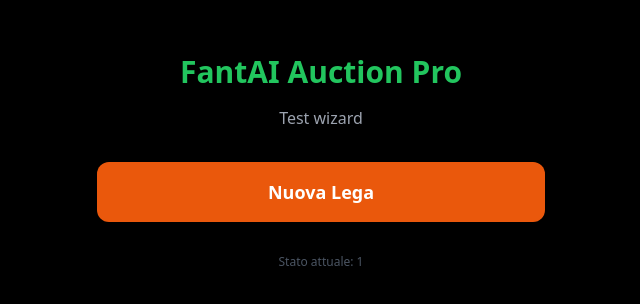
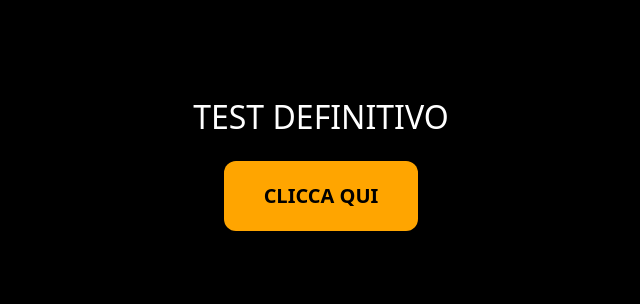
Before and after one commit to Ziorub96/FantAI-Auction-Pro, a Next.js app: page / in a window 1280 px wide. Shown: the part 238-542 px from the top of the page, without its empty margins (319-959 px from the left). Built offline with nearby package versions, Linux system fonts and the light colour scheme.

Commit message:
Update page.tsx

```diff
--- a/src/app/page.tsx
+++ b/src/app/page.tsx
@@ -1,47 +1,38 @@
 "use client";
-import { useState } from "react";
+
 export default function Home() {
-  const [passo, setPasso] = useState(1);
   return (
-    <main className="min-h-screen bg-black text-white flex items-center justify-center p-6">
-      <div className="w-full max-w-md text-center">
-        {passo === 1 && (
-          <div>
-            <h1 className="text-3xl font-bold text-green-500 mb-4">
-              FantAI Auction Pro
-            </h1>
-            <p className="text-gray-400 mb-8">
-              Test wizard
-            </p>
-            <button
-              type="button"
-              onClick={() => setPasso(2)}
-              className="w-full rounded-xl bg-orange-600 px-8 py-4 text-lg font-bold text-white"
-            >
-              Nuova Lega
-            </button>
-          </div>
-        )}
-        {passo === 2 && (
-          <div>
-            <h1 className="text-3xl font-bold text-green-500 mb-4">
-              Passo 2
-            </h1>
-            <p className="text-gray-400 mb-8">
-              Il cambio di stato funziona!
-            </p>
-            <button
-              type="button"
-              onClick={() => setPasso(1)}
-              className="w-full rounded-xl bg-gray-700 px-8 py-4 text-lg font-bold text-white"
-            >
-              Torna indietro
-            </button>
-          </div>
-        )}
-        <p className="mt-8 text-xs text-gray-600">
-          Stato attuale: {passo}
-        </p>
+    <main
+      style={{
+        minHeight: "100vh",
+        background: "black",
+        color: "white",
+        display: "flex",
+        alignItems: "center",
+        justifyContent: "center",
+        padding: "20px",
+      }}
+    >
+      <div style={{ textAlign: "center" }}>
+        <h1 style={{ fontSize: "32px", marginBottom: "20px" }}>
+          TEST DEFINITIVO
+        </h1>
+
+        <button
+          type="button"
+          onClick={() => alert("CLICK FUNZIONANTE")}
+          style={{
+            background: "orange",
+            color: "black",
+            border: "0",
+            borderRadius: "12px",
+            padding: "20px 40px",
+            fontSize: "20px",
+            fontWeight: "bold",
+          }}
+        >
+          CLICCA QUI
+        </button>
       </div>
     </main>
   );
```
